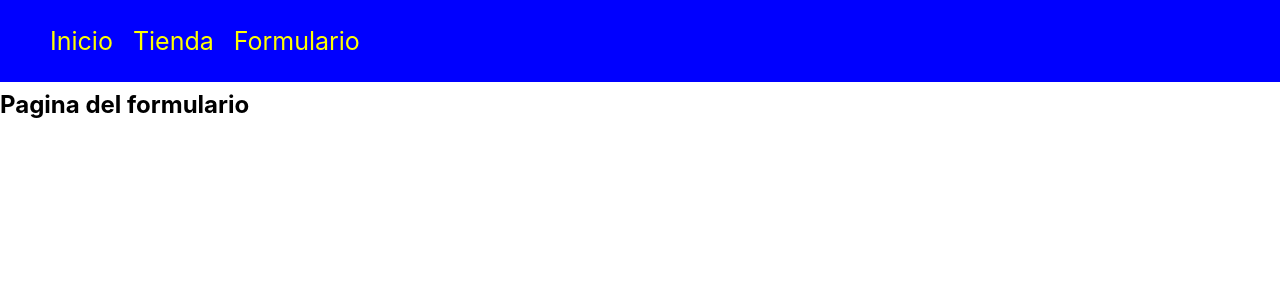
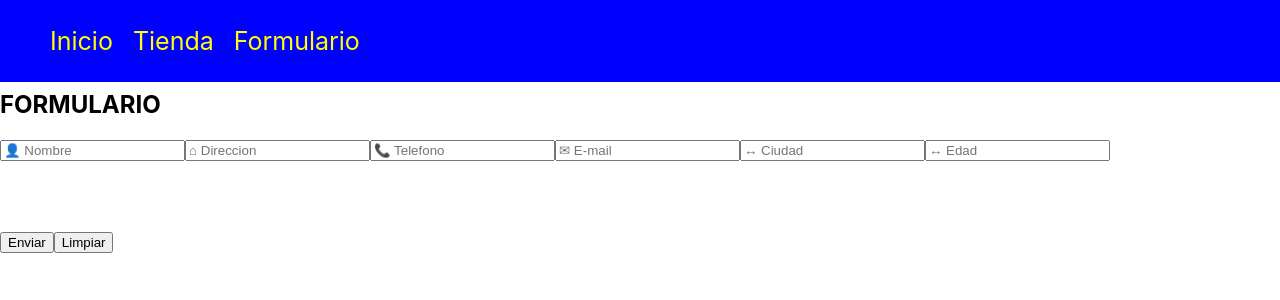
Before and after one commit to SERGIO-ANDRES-SACHEZ-OSORNO/Desarrollo-Web-PYME2, a React (Create React App) app in the folder web/: page /form in a window 1280 px wide. Shown: the top 300 px of the page. Built offline with nearby package versions, Linux system fonts and the light colour scheme.

Commit message:
inicio de contruccion del formulario

```diff
--- a/web/public/index.html
+++ b/web/public/index.html
@@ -10,6 +10,7 @@
       content="Web site created using create-react-app"
     />
     <link rel="apple-touch-icon" href="%PUBLIC_URL%/logo192.png" />
+    <link rel="stylesheet" href="https://stackpath.bootstrapcdn.com/font-awesome/4.7.0/css/font-awesome.min.css">
     <!--
       manifest.json provides metadata used when your web app is installed on a
       user's mobile device or desktop. See https://developers.google.com/web/fundamentals/web-app-manifest/
--- a/web/src/components/header.css
+++ b/web/src/components/header.css
@@ -16,10 +16,12 @@ ul{
     color: white;
    text-decoration: none;
     list-style: none;
+    text-align: center;
 }
 ul li{
     padding: 10px;
     list-style: none;
+
 }
 ul li a{
     color: yellow;
--- a/web/src/pages/form.js
+++ b/web/src/pages/form.js
@@ -1,9 +1,32 @@
 import React from "react";
 import './form.css'
-
+import { Link } from "react-router-dom";
+<link rel="stylesheet" href="https://stackpath.bootstrapcdn.com/font-awesome/4.7.0/css/font-awesome.min.css"></link>
 const Form=() => (
     <section>
-        <h1>Pagina del formulario</h1>
+        <h1>FORMULARIO</h1>
+        <form class="form_registro" action="">
+            <input class="input" type="text" placeholder="&#128100; Nombre" required autofocus></input>
+            <input class="input" type="email" placeholder="&#8962; Direccion"required></input>
+            <input class="input" type="tel" placeholder="&#128222; Telefono" required></input>
+            <input class="input" type="text" placeholder="&#9993; E-mail" required></input>
+            <input class="input" type="text" placeholder="&#x2194; Ciudad" required></input>
+            <input class="input" type="text" placeholder="&#x2194; Edad" required></input>
+            <section class="btn_form">
+                <input class="btn_submit" type="submit" value="Enviar"></input>
+                <input class="btn_submit" type="reset" value="Limpiar"></input>
+            </section>
+            <section class="piepagina">
+    <section class="buttons">
+        <Link to="#" class="fa fa-facebook"></Link>
+        <Link to="#" class="fa fa-twitter"></Link>
+        <Link to="#" class="fa fa-google-plus"></Link>
+        <Link to="#" class="fa fa-youtube"></Link>
+        <Link to="#" class="fa fa-linkedin"></Link>
     </section>
+</section>
+        </form>
+    </section>
+
 )
 export default Form
```
